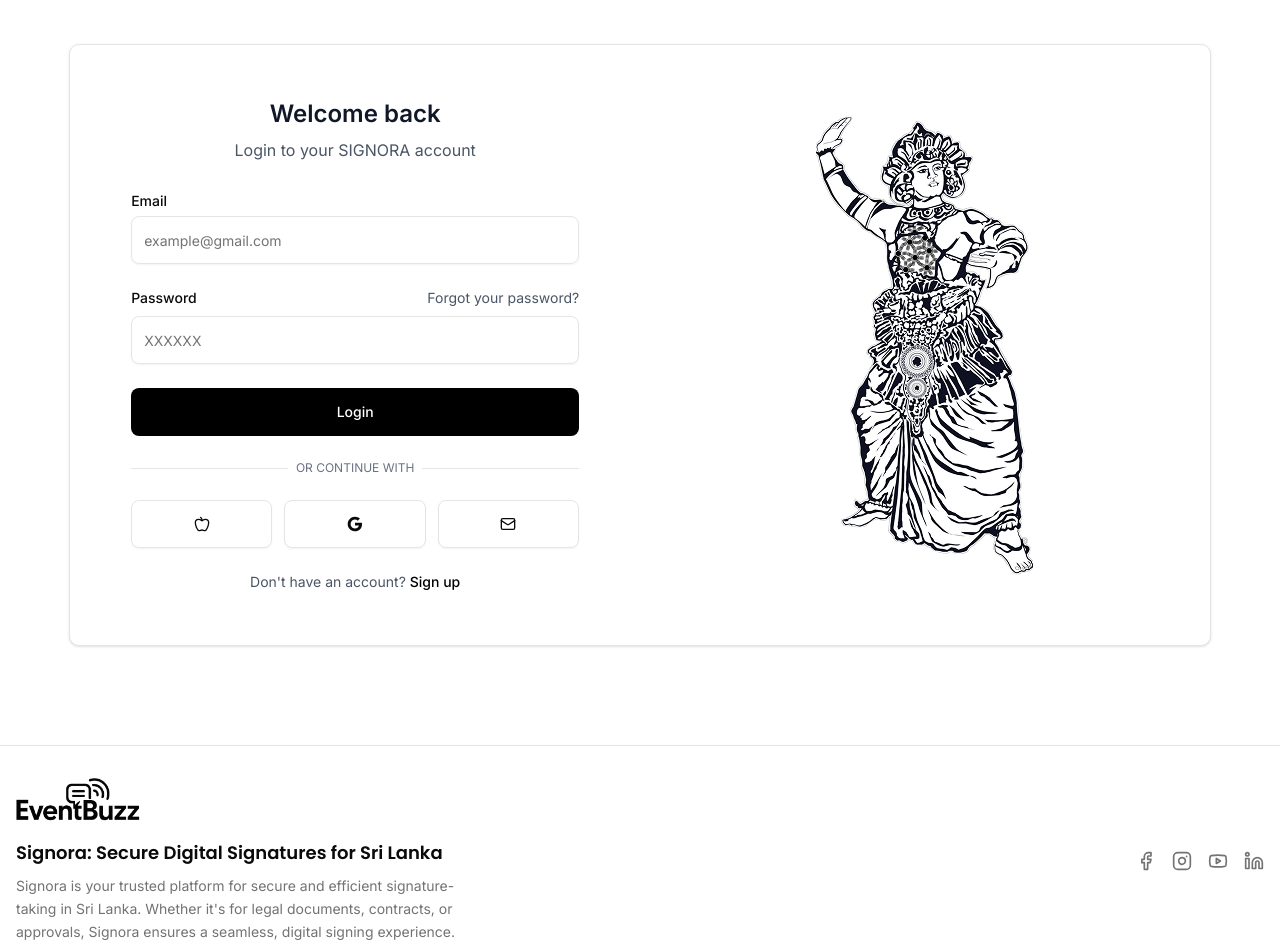
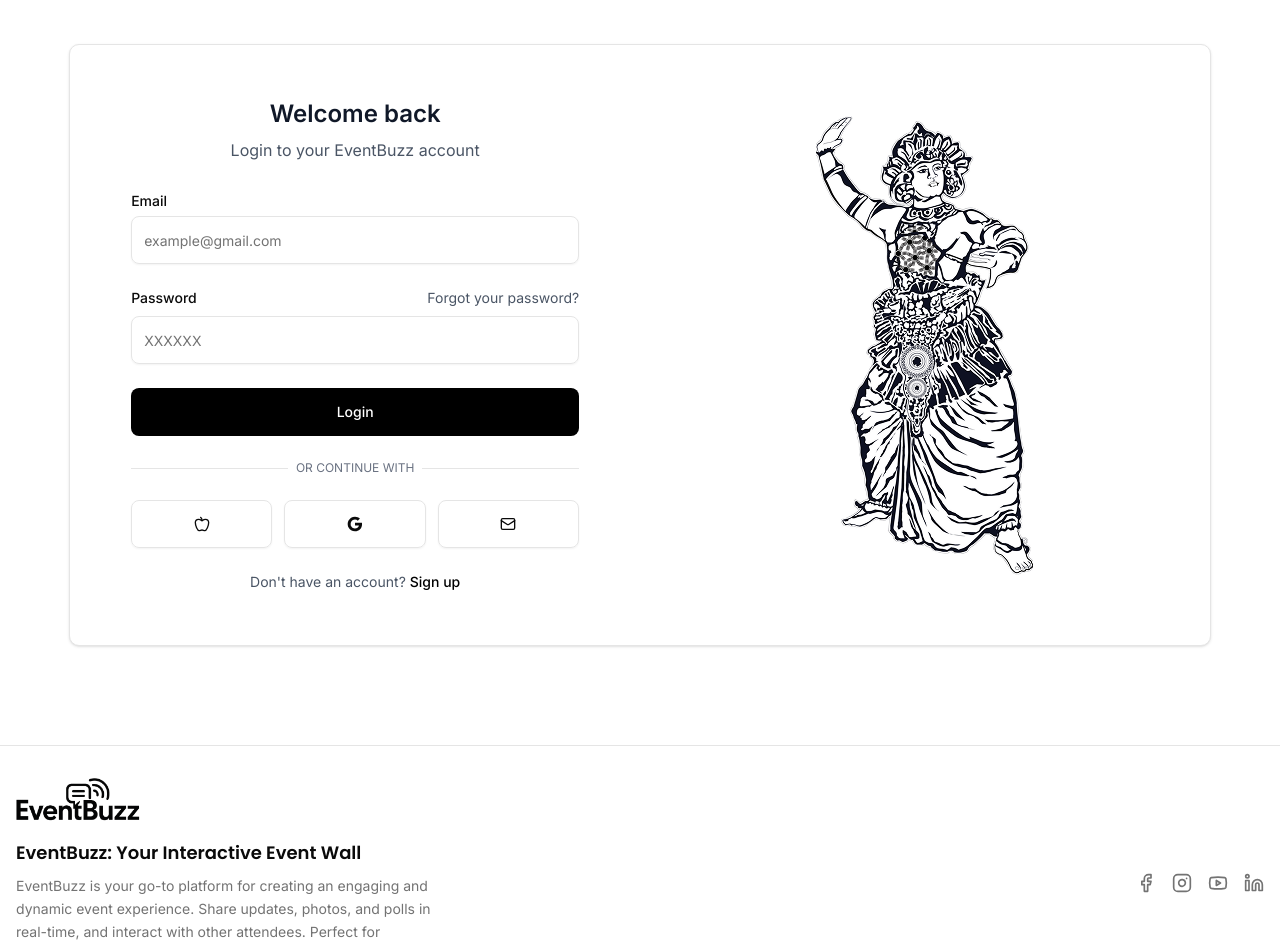
Before and after one commit to Janith-Chamikara/code, a Next.js app in the folder frontend/: page /login in a window 1280 px wide. Shown: the part 120-1066 px from the top of the page. Built offline with nearby package versions, Linux system fonts and the light colour scheme; no server answers.

Commit message:
update: content

```diff
--- a/frontend/app/login/page.tsx
+++ b/frontend/app/login/page.tsx
@@ -16,7 +16,9 @@ export default function LoginPage() {
                   <h1 className="text-2xl font-semibold text-gray-900 mb-2">
                     Welcome back
                   </h1>
-                  <p className="text-gray-600">Login to your SIGNORA account</p>
+                  <p className="text-gray-600">
+                    Login to your EventBuzz account
+                  </p>
                 </div>
 
                 <LoginForm />
--- a/frontend/components/site-footer.tsx
+++ b/frontend/components/site-footer.tsx
@@ -10,13 +10,14 @@ export function SiteFooter() {
             <Logo />
             <div className="max-w-md">
               <h3 className="font-serif font-semibold text-lg mb-2">
-                Signora: Secure Digital Signatures for Sri Lanka
+                EventBuzz: Your Interactive Event Wall
               </h3>
               <p className="text-muted-foreground text-sm leading-relaxed">
-                Signora is your trusted platform for secure and efficient
-                signature-taking in Sri Lanka. Whether it's for legal documents,
-                contracts, or approvals, Signora ensures a seamless, digital
-                signing experience.
+                EventBuzz is your go-to platform for creating an engaging and
+                dynamic event experience. Share updates, photos, and polls in
+                real-time, and interact with other attendees. Perfect for
+                hackathons, campus events, and corporate gatherings, EventBuzz
+                keeps you connected and informed throughout.
               </p>
             </div>
           </div>
```
